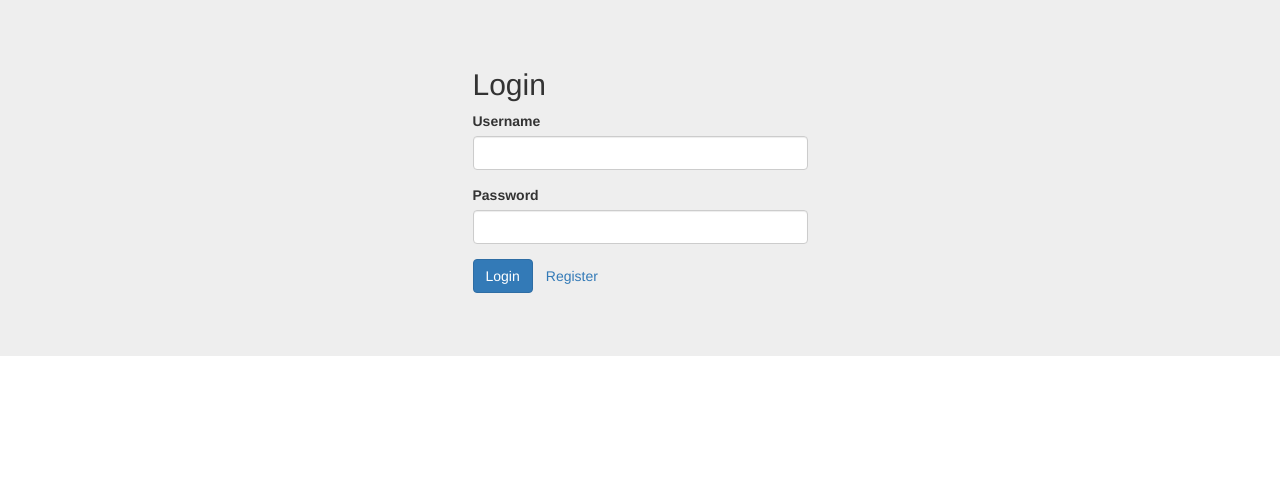
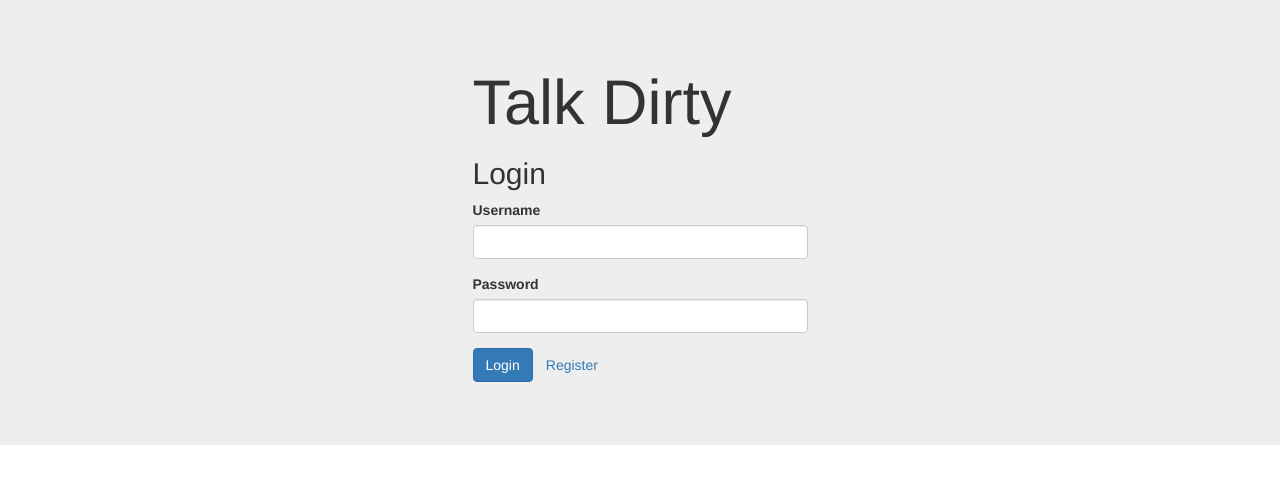
Before and after one commit to iviixii/talk-dirty, a React app: page /login in a window 1280 px wide. Shown: the top 484 px of the page. Built offline with nearby package versions, Linux system fonts and the light colour scheme.

Commit message:
added a title to the login

```diff
--- a/src/LoginPage/LoginPage.jsx
+++ b/src/LoginPage/LoginPage.jsx
@@ -42,6 +42,7 @@ class LoginPage extends React.Component {
         const { username, password, submitted } = this.state;
         return (
             <div className="col-md-6 col-md-offset-3">
+                <h1 className="title-text">Talk Dirty</h1>
                 <h2>Login</h2>
                 <form name="form" onSubmit={this.handleSubmit}>
                     <div className={'form-group' + (submitted && !username ? ' has-error' : '')}>
```
